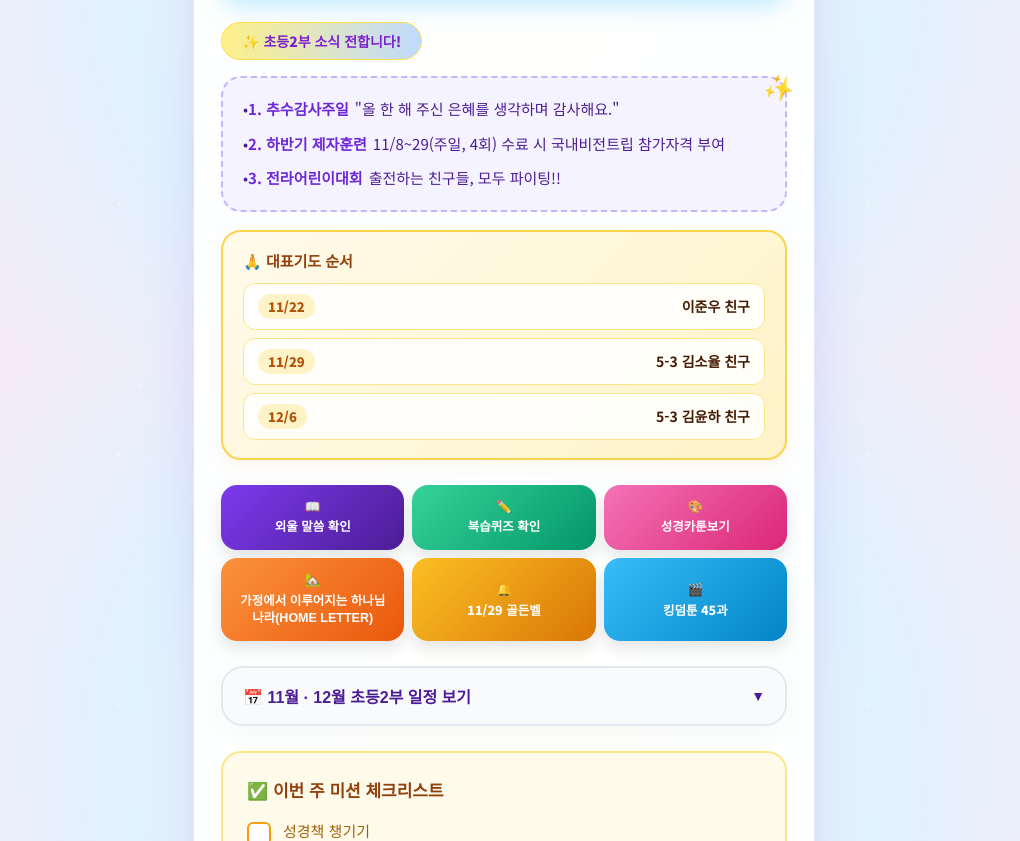
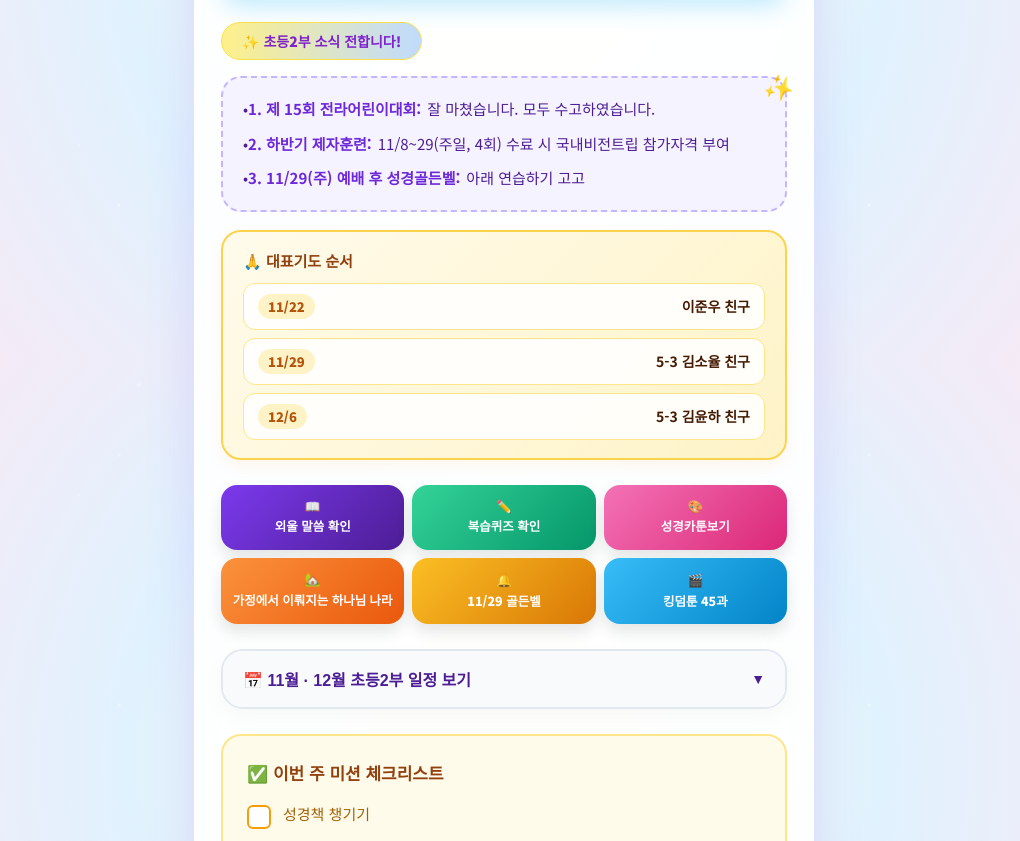
Before and after one commit to kimyeseul1024/church-news, a plain HTML site: page index.html in a window 1280 px wide. Shown: the part 440-1281 px from the top of the page, without its empty margins (136-1156 px from the left). Drawn offline with Linux system fonts and the light colour scheme.

Commit message:
Update text and structure in index.html

```diff
--- a/index.html
+++ b/index.html
@@ -96,7 +96,7 @@
     .info-box ul { list-style: none; }
     .info-box li { margin-bottom: 12px; word-break: keep-all; line-height: 1.5; display: flex; align-items: flex-start;}
     .info-box li:last-child { margin-bottom: 0; }
-    .info-box li strong { margin-right: 6px; }
+    .info-box li strong { margin-right: 6px; flex-shrink: 0; }
 
     /* 🙏 대표기도 순서 박스 */
     .prayer-box {
@@ -462,9 +462,9 @@
     <span class="badge">✨ 초등2부 소식 전합니다! </span>
     <div class="info-box">
       <ul>
-        <li>• <strong>1. 추수감사주일</strong> "올 한 해 주신 은혜를 생각하며 감사해요."</li>
-        <li>• <strong>2. 하반기 제자훈련</strong> 11/8~29(주일, 4회) 수료 시 국내비전트립 참가자격 부여</li>
-        <li>• <strong>3. 전라어린이대회</strong> 출전하는 친구들, 모두 파이팅!!</li>
+        <li>• <strong>1. 제 15회 전라어린이대회:</strong> <span>잘 마쳤습니다. 모두 수고하였습니다.</span></li>
+        <li>• <strong>2. 하반기 제자훈련:</strong> <span>11/8~29(주일, 4회) 수료 시 국내비전트립 참가자격 부여</span></li>
+        <li>• <strong>3. 11/29(주) 예배 후 성경골든벨:</strong> <span>아래 연습하기 고고</span></li>
       </ul>
     </div>
 
@@ -499,12 +499,12 @@
         <span>🎨</span> 성경카툰보기
       </button>
       <button class="btn btn-home" onclick="openModal('homeModal')">
-        <span>🏡</span> 가정에서 이루어지는 하나님 나라(HOME LETTER)
+        <span>🏡</span> 가정에서 이뤄지는 하나님 나라
       </button>
       <a href="https://notebooklm.link.google/NCNqHkn7f4xa" target="_blank" class="btn btn-accent">
         <span>🔔</span> 11/29 골든벨
       </a>
-      <a href="https://vimeo.com/827276630?share=copy" target="_blank" class="btn btn-info">
+      <a href="https://vimeo.com/827276630" target="_blank" class="btn btn-info">
         <span>🎬</span> 킹덤툰 45과
       </a>
     </div>
@@ -698,15 +698,15 @@
     </div>
   </div>
 
-  <!-- 가정에서 이루어지는 하나님 나라(HOME LETTER) 모달 -->
+  <!-- 가정에서 이뤄지는 하나님 나라 모달 -->
   <div id="homeModal" class="modal" onclick="closeOutside(event, 'homeModal')">
     <div class="modal-content">
       <div class="modal-header">
-        <strong>🏡 가정에서 이루어지는 하나님 나라(HOME LETTER)</strong>
+        <strong>🏡 가정에서 이뤄지는 하나님 나라</strong>
         <button class="close-btn" onclick="closeModal('homeModal')">닫기 ✕</button>
       </div>
-      <img src="home01.jpg" alt="홈레터 1">
-      <img src="home02.jpg" alt="홈레터 2">
+      <img src="home01.png" alt="홈레터 1">
+      <img src="home02.png" alt="홈레터 2">
     </div>
   </div>
 
```
